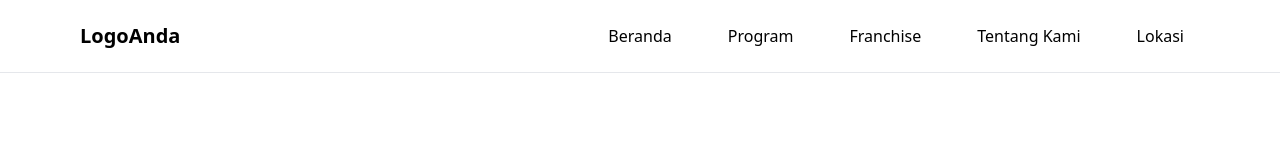
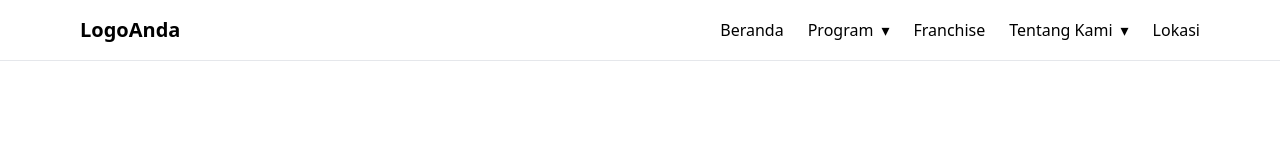
Before and after one commit to ikbaenjino/next, a Next.js app: page / in a window 1280 px wide. Shown: the top 160 px of the page. Built offline with nearby package versions, Linux system fonts and the light colour scheme.

Commit message:
Update Navbar.tsx

```diff
--- a/components/Navbar.tsx
+++ b/components/Navbar.tsx
@@ -1,4 +1,3 @@
-// File: src/components/Navbar.tsx
 "use client";
 
 import { useState, useEffect, useRef } from "react";
@@ -10,75 +9,65 @@ export default function Navbar() {
   const [openIndex, setOpenIndex] = useState<number | null>(null);
   const navRef = useRef<HTMLElement | null>(null);
 
-  // Close menus if click outside
+  // Close if click outside
   useEffect(() => {
-    const handleClickOutside = (e: MouseEvent) => {
+    const handler = (e: MouseEvent) => {
       if (navRef.current && !navRef.current.contains(e.target as Node)) {
         setMobileOpen(false);
         setOpenIndex(null);
       }
     };
-    document.addEventListener("mousedown", handleClickOutside);
-    return () => document.removeEventListener("mousedown", handleClickOutside);
+    document.addEventListener("mousedown", handler);
+    return () => document.removeEventListener("mousedown", handler);
+  }, []);
+
+  // Media query state
+  const [isMobile, setIsMobile] = useState(false);
+  useEffect(() => {
+    const check = () => setIsMobile(window.innerWidth < 768);
+    check();
+    window.addEventListener("resize", check);
+    return () => window.removeEventListener("resize", check);
   }, []);
 
   return (
-    <nav ref={navRef} className="bg-white border-b border-gray-200 z-50 relative">
+    <nav ref={navRef} className="bg-white border-b border-gray-200 relative z-50">
       <div className="max-w-6xl mx-auto flex items-center justify-between p-4">
         {/* Logo */}
         <Link href="/">
           <span className="text-xl font-bold cursor-pointer">LogoAnda</span>
         </Link>
 
-        {/* Hamburger (mobile only) */}
+        {/* Hamburger (mobile) */}
         <button
           className="md:hidden text-2xl"
-          onClick={() => setMobileOpen((v) => !v)}
+          onClick={() => setMobileOpen(v => !v)}
           aria-label="Toggle menu"
         >
           ☰
         </button>
 
-        {/* ===== DESKTOP MENU ===== */}
-        <ul className="hidden md:flex md:space-x-6">
-          {navItems.map((item, idx) => (
-            <li key={idx} className="relative group">
-              <Link href={item.href}>
-                <span className="px-4 py-2 block hover:text-blue-600 cursor-pointer">
-                  {item.title}
-                </span>
-              </Link>
-
-              {item.hasDropdown && (
-                <ul className="absolute left-0 top-full mt-0.5 hidden group-hover:block bg-white shadow-lg rounded-md min-w-[160px]">
-                  {item.children.map((ch, cidx) => (
-                    <li key={cidx}>
-                      <Link href={ch.href}>
-                        <span className="block px-4 py-2 hover:bg-gray-100 cursor-pointer">
-                          {ch.title}
-                        </span>
-                      </Link>
-                    </li>
-                  ))}
-                </ul>
-              )}
-            </li>
-          ))}
-        </ul>
-
-        {/* ===== MOBILE MENU ===== */}
-        {mobileOpen && (
-          <ul className="flex flex-col md:hidden bg-white absolute top-full left-0 w-full border-t border-gray-200 z-40">
+        {/* Menu Items */}
+        <ul
+          className={`absolute top-full left-0 w-full bg-white md:static md:w-auto md:flex md:space-x-6 transition-all z-40 ${
+            mobileOpen ? "block" : "hidden md:block"
+          }`}
+        >
           {navItems.map((item, idx) => {
             const isOpen = openIndex === idx;
             return (
-                <li key={idx} className="border-b border-gray-200">
+              <li
+                key={idx}
+                className="relative"
+                onMouseEnter={() => !isMobile && item.hasDropdown && setOpenIndex(idx)}
+                onMouseLeave={() => !isMobile && item.hasDropdown && setOpenIndex(null)}
+              >
                 <div
-                    className="flex justify-between items-center px-4 py-3 cursor-pointer"
+                  className="flex justify-between items-center px-4 py-2 md:px-0 md:py-0 cursor-pointer"
                   onClick={() => {
-                      if (item.hasDropdown) {
+                    if (isMobile && item.hasDropdown) {
                       setOpenIndex(isOpen ? null : idx);
-                      } else {
+                    } else if (isMobile) {
                       setMobileOpen(false);
                     }
                   }}
@@ -86,17 +75,26 @@ export default function Navbar() {
                   <Link href={item.href}>
                     <span>{item.title}</span>
                   </Link>
-                    {item.hasDropdown && <span>{isOpen ? "▾" : "▸"}</span>}
+                  {item.hasDropdown && (
+                    <span className="ml-2">{isMobile ? (isOpen ? "▾" : "▸") : "▾"}</span>
+                  )}
                 </div>
 
+                {/* Submenu */}
                 {item.hasDropdown && isOpen && (
-                    <ul className="bg-white">
+                  <ul
+                    className={`bg-white ${
+                      isMobile
+                        ? "pl-6"
+                        : "absolute left-0 top-full mt-1 shadow-lg rounded-md min-w-[160px]"
+                    }`}
+                  >
                     {item.children.map((ch, cidx) => (
-                        <li key={cidx} className="px-6 py-2 border-b border-gray-100">
+                      <li key={cidx}>
                         <Link href={ch.href}>
                           <span
-                              onClick={() => setMobileOpen(false)}
-                              className="block cursor-pointer"
+                            className="block px-4 py-2 hover:bg-gray-100 cursor-pointer"
+                            onClick={() => mobileOpen && setMobileOpen(false)}
                           >
                             {ch.title}
                           </span>
@@ -109,34 +107,7 @@ export default function Navbar() {
             );
           })}
         </ul>
-        )}
       </div>
     </nav>
   );
 }
-
-// File: src/data/navData.js
-export const navItems = [
-  { title: 'Beranda', href: '/' },
-  {
-    title: 'Program',
-    href: '/program',
-    hasDropdown: true,
-    children: [
-      { title: 'Detail Program', href: '/program/namaprogram' },
-      { title: 'Blog', href: '/program/blog' },
-      { title: 'Karir', href: '/program/karir' },
-    ],
-  },
-  { title: 'Franchise', href: '/franchise' },
-  {
-    title: 'Tentang Kami',
-    href: '/tentang-kami',
-    hasDropdown: true,
-    children: [
-      { title: 'Sejarah', href: '/tentang-kami/sejarah' },
-      { title: 'Visi & Misi', href: '/tentang-kami/visi-misi' },
-    ],
-  },
-  { title: 'Lokasi', href: '/lokasi' },
-];
```
Lines whose indentation alone changed are shown as unchanged.
